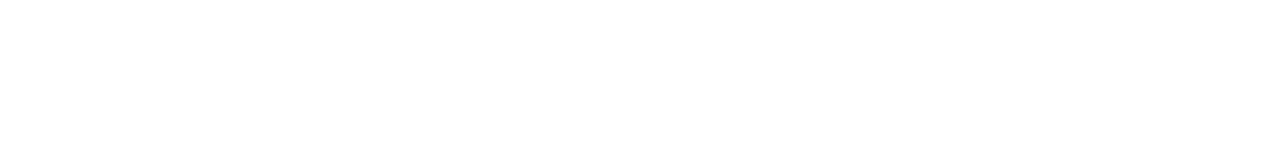
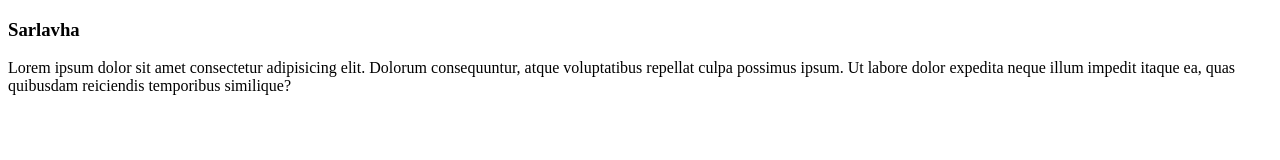
Before and after one commit to ThisDiamond/restaran-1103, a plain HTML site: page index.html in a window 1280 px wide. Drawn offline with Linux system fonts and the light colour scheme.

Commit message:
add header and text

```diff
--- a/index.html
+++ b/index.html
@@ -9,7 +9,12 @@
     <header>
         <nav></nav>
     </header>
-    <main></main>
+    <main>
+        <h3>Sarlavha</h3>
+        <p>
+            Lorem ipsum dolor sit amet consectetur adipisicing elit. Dolorum consequuntur, atque voluptatibus repellat culpa possimus ipsum. Ut labore dolor expedita neque illum impedit itaque ea, quas quibusdam reiciendis temporibus similique?
+        </p>
+    </main>
     <footer></footer>
 </body>
 </html>
```
